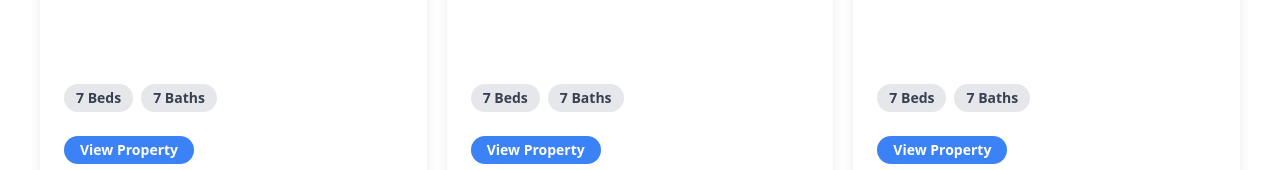
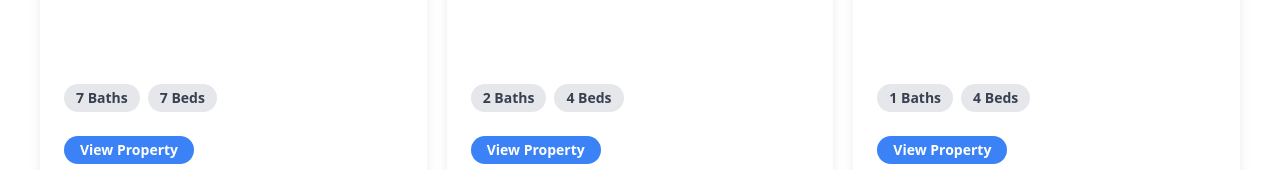
Before and after one commit to nihaadk/tw-next-landing-page, a Next.js app: page / in a window 1280 px wide. Shown: the part 1084-1254 px from the top of the page. Built offline with nearby package versions, Linux system fonts and the light colour scheme.

Commit message:
loop pills

```diff
--- a/components/RecentPropertieCard.js
+++ b/components/RecentPropertieCard.js
@@ -1,8 +1,12 @@
 import PropTypes from "prop-types";
 import Image from "next/image";
 
-
 const RecentPropertieCard = (props) => {
+  const displayOptions = props.options.map((option, index) => (
+    <span className="pill-gray" key={index}>
+      {option}
+    </span>
+  ));
   return (
     <div className="rounded overflow-hidden shadow-lg">
       <div className="relative w-128 h-64">
@@ -17,16 +21,15 @@ const RecentPropertieCard = (props) => {
 
       <div className="px-6 py-4">
         <div className="font-bold text-xl mb-2">{props.title}</div>
-        <p className="text-gray-700 p-0">
-          {props.description}
-        </p>
+        <p className="text-gray-700 p-0">{props.description}</p>
       </div>
       <div className="px-6 pt-4 pb-2">
-        <span className="inline-block text-blue-500 font-bold text-sm px-3 py-1 mr-2 mb-2">{props.price}</span>
+        <span className="inline-block text-blue-500 font-bold text-sm px-3 py-1 mr-2 mb-2">
+          {props.price}
+        </span>
       </div>
       <div className="px-6 pt-4 pb-2">
-        <span className="pill-gray">7 Beds</span>
-        <span className="pill-gray">7 Baths</span>
+        {displayOptions}
       </div>
       <div className="px-6 pt-4 pb-8">
         <button className="pill-blue">View Property</button>
@@ -40,6 +43,7 @@ RecentPropertieCard.propTypes = {
   image: PropTypes.object,
   description: PropTypes.string,
   price: PropTypes.number,
+  options: PropTypes.array,
 };
 
 export default RecentPropertieCard;
--- a/components/RecentProperties.js
+++ b/components/RecentProperties.js
@@ -10,6 +10,7 @@ const recentProperties = [
       "Dolore id culpa quis ad duis sint mollit in sunt adipisicing mollitid. Officia laboris non irure non amet sunt enim dolore nulla nulla laborum sunt anim deserunt.",
     price: "$500.00",
     image: prop1,
+    options: ['7 Baths', '7 Beds']
   },
   {
     title: "Florida Villa",
@@ -17,6 +18,7 @@ const recentProperties = [
       "Dolore id culpa quis ad duis sint mollit in sunt adipisicing mollitid. Officia laboris non irure non amet sunt enim dolore nulla nulla laborum sunt anim deserunt.",
     price: "$340.00",
     image: prop2,
+    options: ['2 Baths', '4 Beds']
   },
   {
     title: "Gracia Pia",
@@ -24,6 +26,7 @@ const recentProperties = [
       "Dolore id culpa quis ad duis sint mollit in sunt adipisicing mollitid. Officia laboris non irure non amet sunt enim dolore nulla nulla laborum sunt anim deserunt.",
     price: "$355.00",
     image: prop3,
+    options: ['1 Baths', '4 Beds']
   },
 ];
 
@@ -33,6 +36,7 @@ const RecentProperties = () => {
       title={property.title}
       description={property.description}
       image={property.image}
+      options={property.options}
       key={index}
     />
   ));
```
